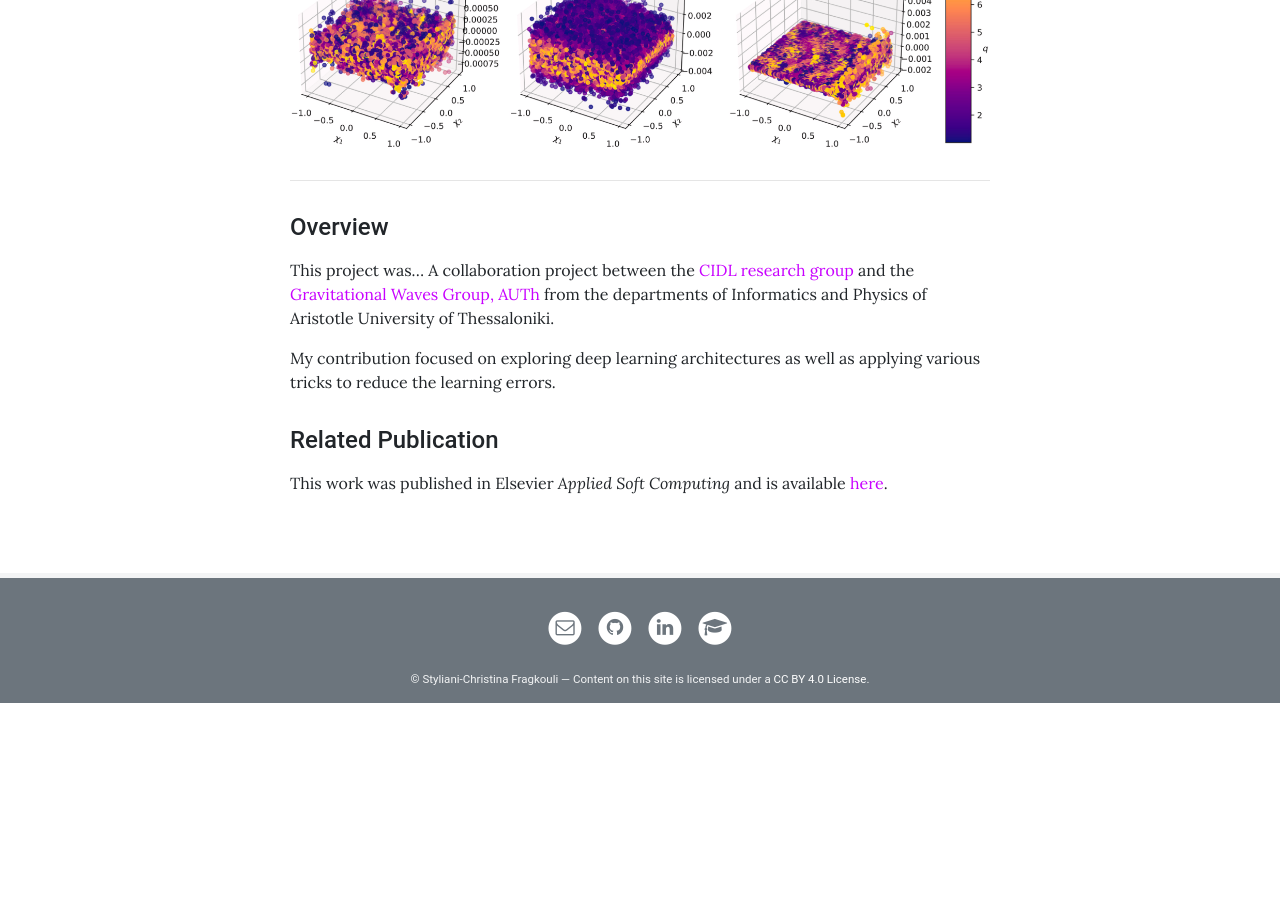
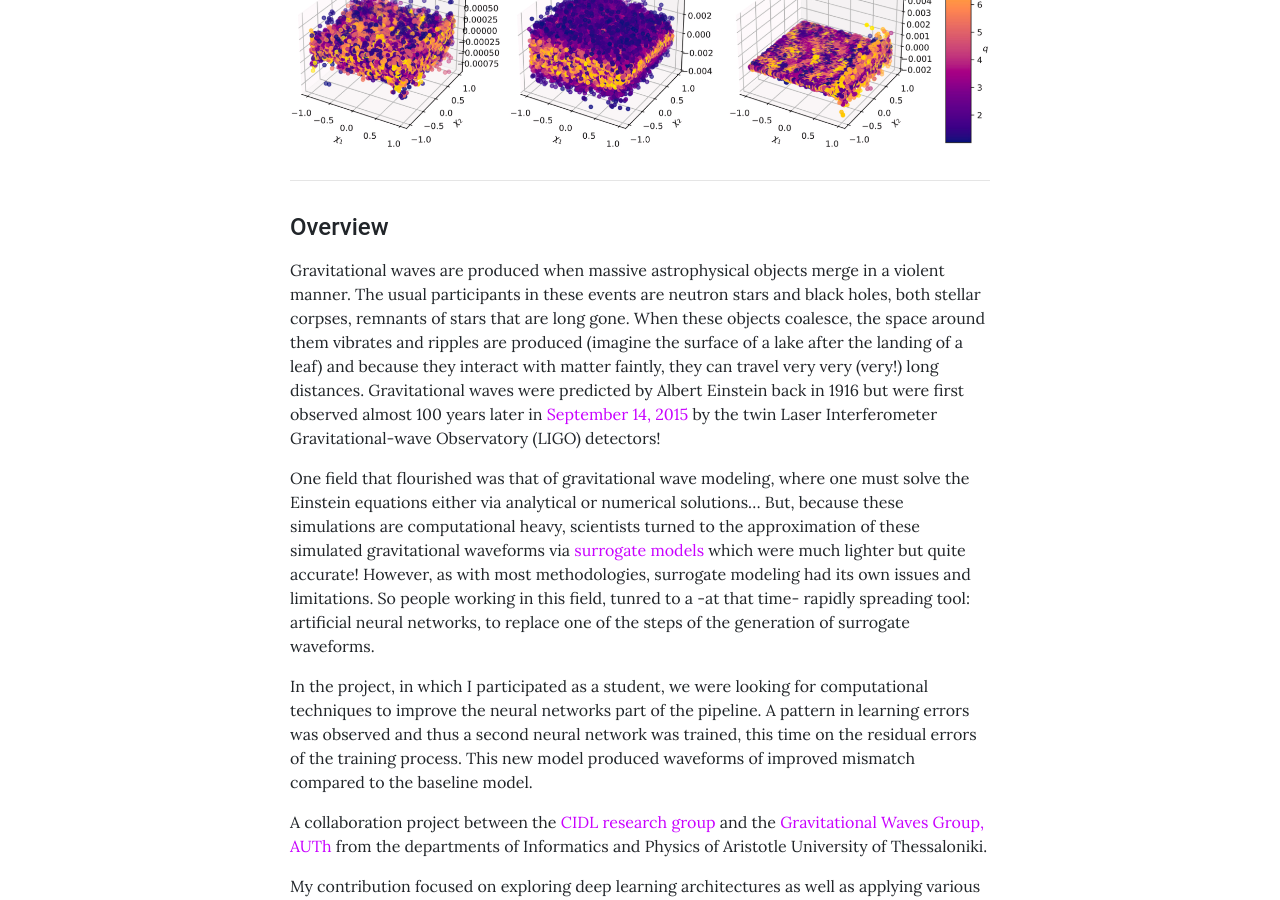
Before and after one commit to sfragkoul/sfragkoul.github.io, a Jekyll site: the page built from _projects/1.surrogate_model.md, in a window 1280 px wide and 900 px high, scrolled down 405 px. Built offline with Jekyll 4.4.1, drawn with Linux system fonts in a browser that asks for light colours; before the commit the page ends 1108 px from its top, so only the background shows below that; some of the changed text lies outside the part shown.

Commit message:
Update 1.surrogate_model.md

```diff
--- a/_projects/1.surrogate_model.md
+++ b/_projects/1.surrogate_model.md
@@ -16,10 +16,17 @@ description: >
 
 ## Overview
 
-This project was...  A collaboration project between the [CIDL research group](https://cidl.csd.auth.gr/) and the [Gravitational Waves Group, AUTh](https://niksterg.github.io/gw-group/) from the departments of Informatics and Physics of Aristotle University of Thessaloniki.
+Gravitational waves are produced when massive astrophysical objects merge in a violent manner. The usual participants in these events are neutron stars and black holes, both stellar corpses, remnants of stars that are long gone. When these objects coalesce, the space around them vibrates and ripples are produced (imagine the surface of a lake after the landing of a leaf) and because they interact with matter faintly, they can travel very very (very!) long distances. Gravitational waves were predicted by Albert Einstein back in 1916 but were first observed almost 100 years later in [September 14, 2015](https://www.ligo.caltech.edu/news/ligo20160211) by the twin Laser Interferometer Gravitational-wave Observatory (LIGO) detectors!
+
+One field that flourished was that of gravitational wave modeling, where one must solve the Einstein equations either via analytical or numerical solutions... But, because these simulations are computational heavy, scientists turned to the approximation of these simulated gravitational waveforms via [surrogate models](https://journals.aps.org/prx/abstract/10.1103/PhysRevX.4.031006) which were much lighter but quite accurate! However, as with most methodologies, surrogate modeling had its own issues and limitations. So people working in this field, tunred to a -at that time- rapidly spreading tool: artificial neural networks, to replace one of the steps of the generation of surrogate waveforms.
+
+In the project, in which I participated as a student, we were looking for computational techniques to improve the neural networks part of the pipeline. A pattern in learning errors was observed and thus a second neural network was trained, this time on the residual errors of the training process. This new model produced waveforms of improved mismatch compared to the baseline model.
+
+A collaboration project between the [CIDL research group](https://cidl.csd.auth.gr/) and the [Gravitational Waves Group, AUTh](https://niksterg.github.io/gw-group/) from the departments of Informatics and Physics of Aristotle University of Thessaloniki.
+
 
 My contribution focused on exploring deep learning architectures as well as applying various tricks to reduce the learning errors.
 
 ## Related Publication
 
-This work was published in Elsevier *Applied Soft Computing* and is available [here](https://doi.org/10.1016/j.asoc.2023.110746).
+Results from this work were published in Elsevier *Applied Soft Computing* and are available [here](https://doi.org/10.1016/j.asoc.2023.110746).
```
